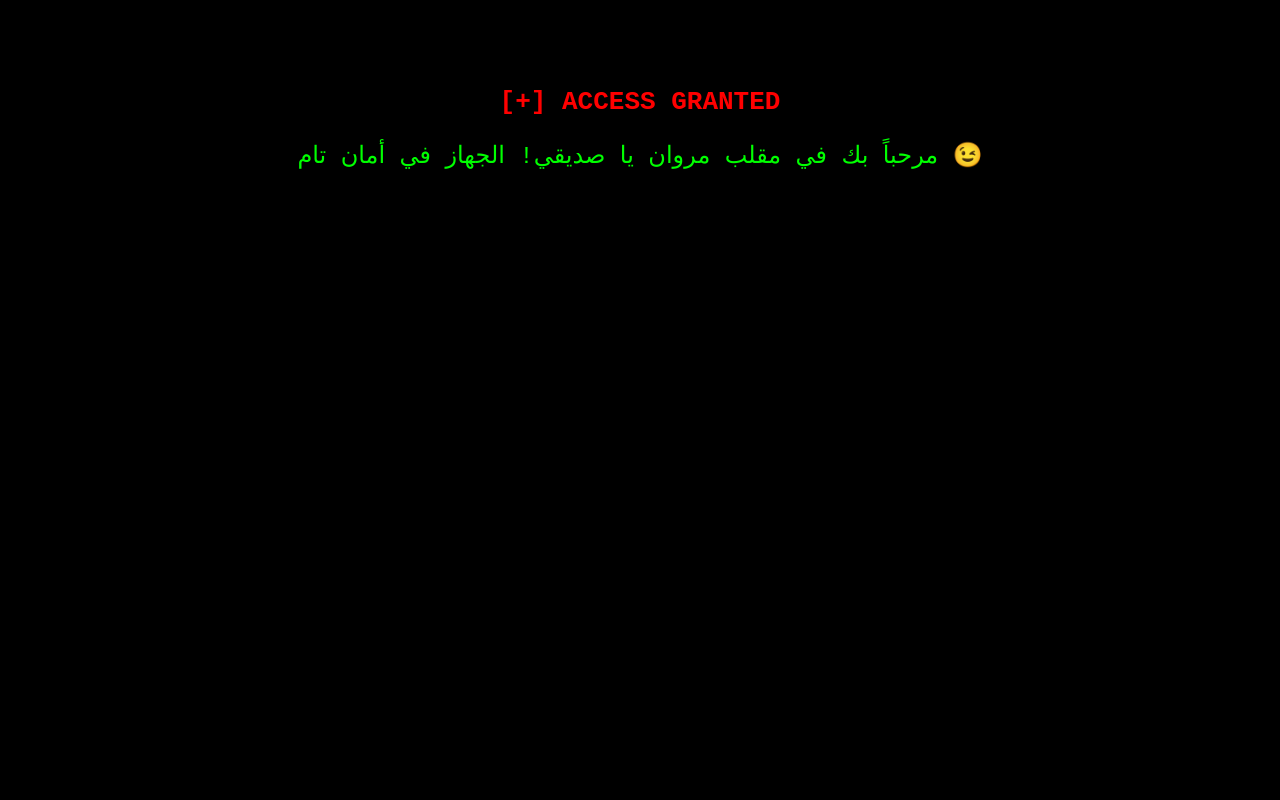
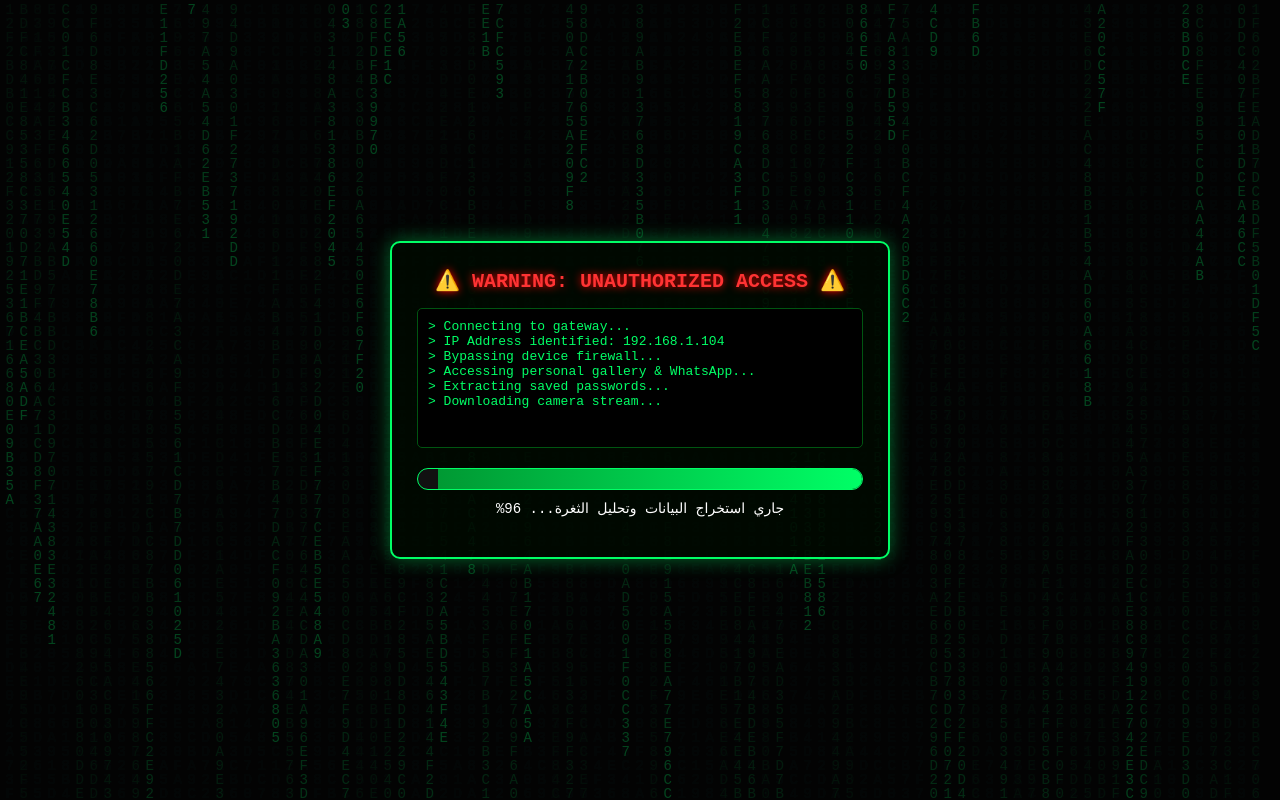
Before and after one commit to sayfdahmane5-dotcom/prank, a plain HTML site: page index.html in a window 1280 px wide. Drawn offline with Linux system fonts and the light colour scheme.

Commit message:
Update index.html

```diff
--- a/index.html
+++ b/index.html
@@ -1,28 +1,197 @@
 <!DOCTYPE html>
-<html lang="ar">
+<html lang="ar" dir="rtl">
 <head>
     <meta charset="UTF-8">
-    <title>System Access</title>
+    <meta name="viewport" content="width=device-width, initial-scale=1.0">
+    <title>SYSTEM SECURITY WARNING</title>
     <style>
+        * {
+            box-sizing: border-box;
+            margin: 0;
+            padding: 0;
+        }
         body {
-            background-color: black;
-            color: #00FF00;
-            font-family: monospace;
-            padding: 20px;
+            background-color: #050505;
+            color: #00ff66;
+            font-family: 'Courier New', Courier, monospace;
+            overflow: hidden;
+            height: 100vh;
+            display: flex;
+            justify-content: center;
+            align-items: center;
+        }
+        canvas {
+            position: absolute;
+            top: 0;
+            left: 0;
+            width: 100%;
+            height: 100%;
+            z-index: 1;
+            opacity: 0.25;
+        }
+        .container {
+            position: relative;
+            z-index: 2;
+            width: 90%;
+            max-width: 500px;
+            background: rgba(0, 10, 0, 0.85);
+            border: 2px solid #00ff66;
+            box-shadow: 0 0 20px rgba(0, 255, 102, 0.4);
+            border-radius: 10px;
+            padding: 25px;
             text-align: center;
-            margin-top: 50px;
         }
-        h1 { color: #ff0000; }
+        .warning-title {
+            color: #ff3333;
+            font-size: 20px;
+            font-weight: bold;
+            margin-bottom: 15px;
+            text-shadow: 0 0 8px #ff0000;
+            animation: blink 1s infinite;
+        }
+        @keyframes blink {
+            50% { opacity: 0.3; }
+        }
+        .console-log {
+            height: 140px;
+            background: #000;
+            border: 1px solid #005511;
+            padding: 10px;
+            font-size: 13px;
+            text-align: left;
+            direction: ltr;
+            overflow-y: auto;
+            color: #00ff66;
+            margin-bottom: 20px;
+            border-radius: 5px;
+        }
+        .progress-box {
+            width: 100%;
+            background: #111;
+            border: 1px solid #00ff66;
+            border-radius: 15px;
+            overflow: hidden;
+            height: 22px;
+            margin-bottom: 10px;
+        }
+        .progress-bar {
+            width: 0%;
+            height: 100%;
+            background: linear-gradient(90deg, #009933, #00ff66);
+            transition: width 0.3s;
+        }
+        .status-text {
+            font-size: 14px;
+            color: #fff;
+            margin-bottom: 15px;
+        }
+        .prank-result {
+            display: none;
+            animation: fadeIn 1.5s forwards;
+        }
+        .prank-result h1 {
+            color: #00ff66;
+            font-size: 26px;
+            margin-bottom: 10px;
+            text-shadow: 0 0 10px #00ff66;
+        }
+        .prank-result p {
+            color: #ffffff;
+            font-size: 18px;
+            line-height: 1.6;
+        }
     </style>
 </head>
 <body>
-    <h1>[!] INITIALIZING SYSTEM BREACH...</h1>
-    <p>Connecting to target device and extracting data...</p>
+
+    <canvas id="matrix"></canvas>
+
+    <div class="container">
+        <div id="hacker-ui">
+            <div class="warning-title">⚠️ WARNING: UNAUTHORIZED ACCESS ⚠️</div>
+            <div class="console-log" id="log"></div>
+            <div class="progress-box">
+                <div class="progress-bar" id="bar"></div>
+            </div>
+            <div class="status-text" id="status">جاري فحص واجهة النظام واستخراج البيانات... 0%</div>
+        </div>
+
+        <div class="prank-result" id="prank-ui">
+            <h1>😉 تعيش وتأكل غيرها!</h1>
+            <p>مقلب خفيف من <b>مروان</b>!<br>هاتفك في أمان تام ولا توجد أي عملية اختراق.</p>
+        </div>
+    </div>
 
     <script>
-        setTimeout(() => {
-            document.body.innerHTML = "<h1>[+] ACCESS GRANTED</h1><p style='font-size: 24px; color: #00ff00;'>مرحباً بك في مقلب مروان يا صديقي! الجهاز في أمان تام 😉</p>";
-        }, 4000);
+        // Matrix Canvas Effect
+        const canvas = document.getElementById('matrix');
+        const ctx = canvas.getContext('2d');
+        canvas.width = window.innerWidth;
+        canvas.height = window.innerHeight;
+
+        const chars = '0123456789ABCDEF';
+        const fontSize = 14;
+        const columns = canvas.width / fontSize;
+        const drops = Array(Math.floor(columns)).fill(1);
+
+        function drawMatrix() {
+            ctx.fillStyle = 'rgba(0, 0, 0, 0.05)';
+            ctx.fillRect(0, 0, canvas.width, canvas.height);
+            ctx.fillStyle = '#00ff66';
+            ctx.font = fontSize + 'px monospace';
+
+            for (let i = 0; i < drops.length; i++) {
+                const text = chars[Math.floor(Math.random() * chars.length)];
+                ctx.fillText(text, i * fontSize, drops[i] * fontSize);
+                if (drops[i] * fontSize > canvas.height && Math.random() > 0.975) {
+                    drops[i] = 0;
+                }
+                drops[i]++;
+            }
+        }
+        setInterval(drawMatrix, 33);
+
+        // Simulation Script
+        const logBox = document.getElementById('log');
+        const bar = document.getElementById('bar');
+        const statusText = document.getElementById('status');
+        const hackerUi = document.getElementById('hacker-ui');
+        const prankUi = document.getElementById('prank-ui');
+
+        const logs = [
+            "> Connecting to gateway...",
+            "> IP Address identified: 192.168.1.104",
+            "> Bypassing device firewall...",
+            "> Accessing personal gallery & WhatsApp...",
+            "> Extracting saved passwords...",
+            "> Downloading camera stream...",
+            "> Finalizing system exploit..."
+        ];
+
+        let progress = 0;
+        let logIndex = 0;
+
+        const interval = setInterval(() => {
+            progress += Math.floor(Math.random() * 8) + 3;
+            if (progress > 100) progress = 100;
+
+            bar.style.width = progress + '%';
+            statusText.innerText = `جاري استخراج البيانات وتحليل الثغرة... ${progress}%`;
+
+            if (logIndex < logs.length && progress > (logIndex + 1) * 14) {
+                logBox.innerHTML += logs[logIndex] + "<br>";
+                logBox.scrollTop = logBox.scrollHeight;
+                logIndex++;
+            }
+
+            if (progress >= 100) {
+                clearInterval(interval);
+                setTimeout(() => {
+                    hackerUi.style.display = 'none';
+                    prankUi.style.display = 'block';
+                }, 1000);
+            }
+        }, 400);
     </script>
 </body>
 </html>
```
